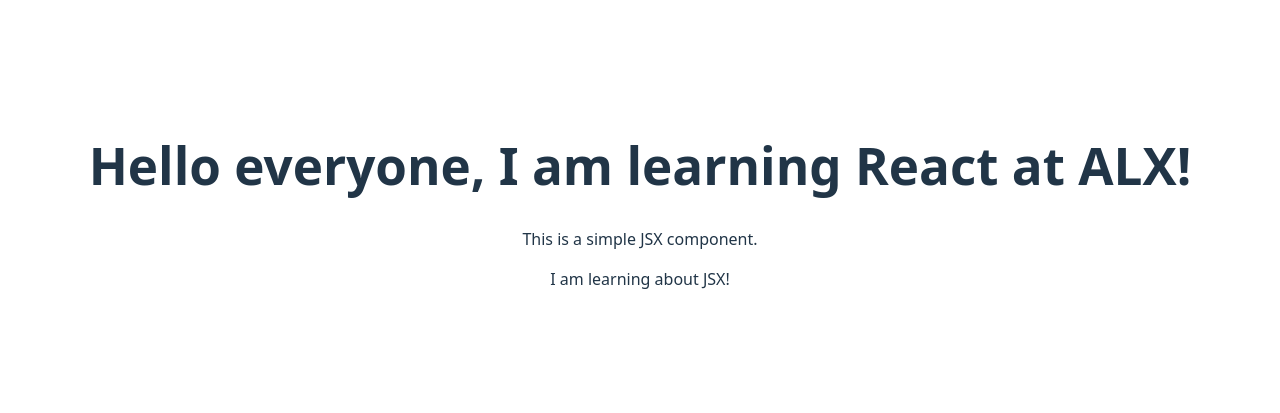
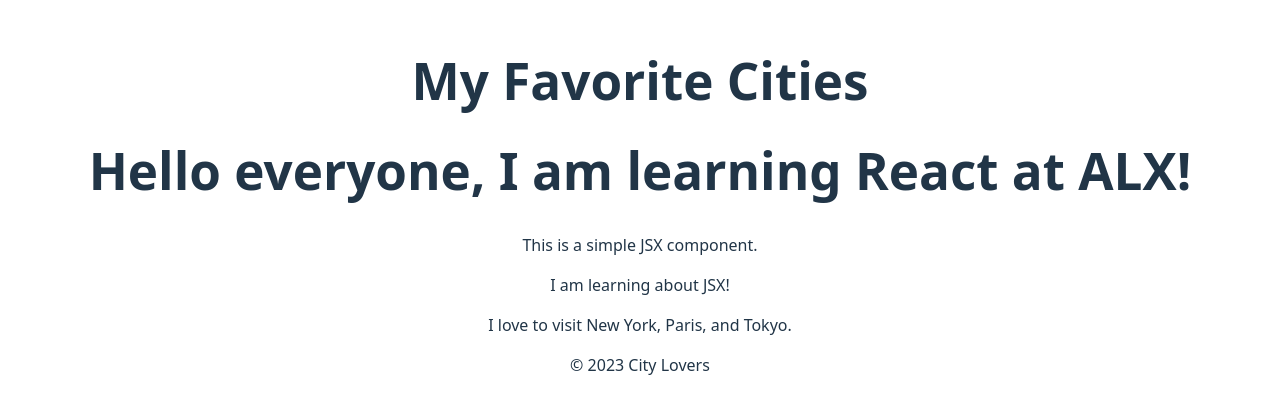
Before and after one commit to Lungelo957/alx-fe-reactjs, a React (Vite) app in the folder alx-react-app/: page / in a window 1280 px wide. Shown: the part 195-608 px from the top of the page. Built offline with nearby package versions, Linux system fonts and the light colour scheme.

Commit message:
Added Header, MainContent, Footer components and integrated with App.jsx

```diff
--- a/alx-react-app/src/App.jsx
+++ b/alx-react-app/src/App.jsx
@@ -3,14 +3,21 @@ import reactLogo from './assets/react.svg'
 import viteLogo from '/vite.svg'
 import './App.css'
 import WelcomeMessage from './components/WelcomeMessage';
+import Header from './components/Header';
+import MainContent from './components/MainContent';
+import Footer from './components/Footer';
 
 function App() {
 
 
   return (
-   <div>
-    <WelcomeMessage />
-   </div>
+    <div>
+      <Header />
+      <WelcomeMessage />
+      <MainContent />
+      <Footer />
+
+    </div>
   )
 }
 
--- /dev/null
+++ b/alx-react-app/src/components/Footer.jsx
@@ -0,0 +1,9 @@
+function Footer() {
+  return (
+    <footer>
+      <p>© 2023 City Lovers</p>
+    </footer>
+  );
+}
+
+export default Footer;
--- /dev/null
+++ b/alx-react-app/src/components/Header.jsx
@@ -0,0 +1,9 @@
+function Header() {
+  return (
+    <header>
+      <h1>My Favorite Cities</h1>
+    </header>
+  );
+}
+
+export default Header;
--- /dev/null
+++ b/alx-react-app/src/components/MainContent.jsx
@@ -0,0 +1,9 @@
+function MainContent() {
+  return (
+    <main>
+      <p>I love to visit New York, Paris, and Tokyo.</p>
+    </main>
+  );
+}
+
+export default MainContent;
```
